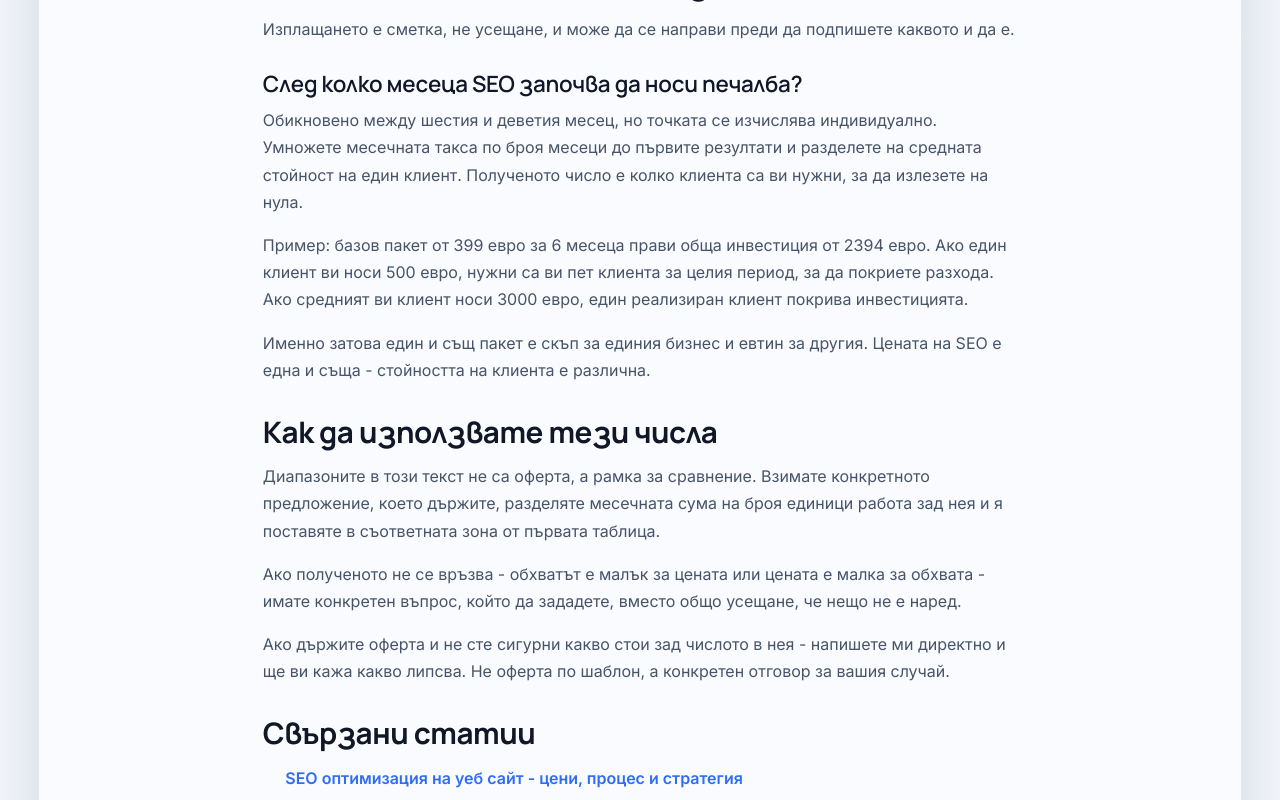
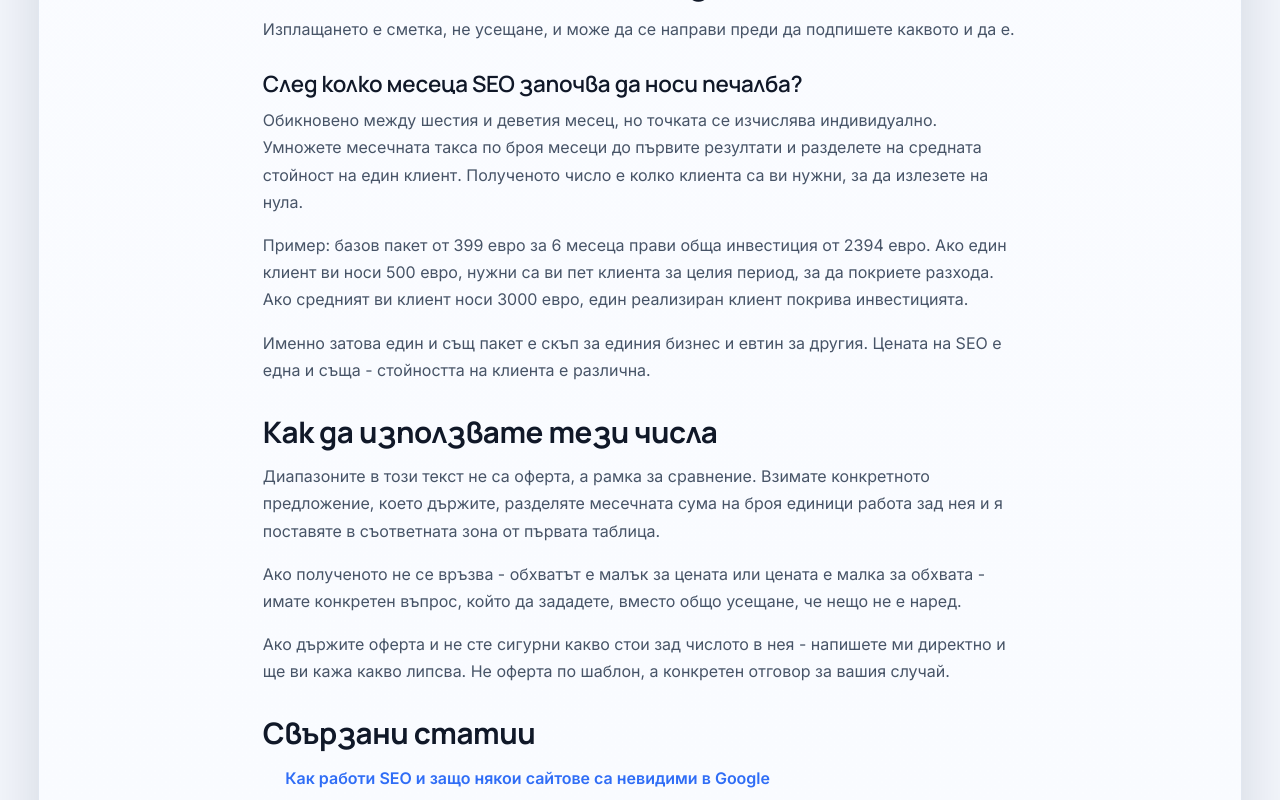
Before and after one commit to inweblife/inweblife, a Next.js app: page /seo-optimizaciya-ceni in a window 1280 px wide. Shown: the part 11200-12000 px from the top of the page. Built offline with nearby package versions, Linux system fonts and the light colour scheme; no server answers.

Commit message:
Update seo-optimizaciya-ceni.js

```diff
--- a/pages/seo-optimizaciya-ceni.js
+++ b/pages/seo-optimizaciya-ceni.js
@@ -791,7 +791,7 @@ const SeoOptimizaciyaCeni = () => {
           <RelatedPosts
             currentHref="/seo-optimizaciya-ceni"
             styles={styles}
-            hrefs={["/seo-optimizaciya-na-ueb-sait", "/semantichno-yadro", "/kalkulator-digitalen-marketing"]}
+            hrefs={["/kak-raboti-seo", "/ai-seo-lie", "/website-and-google-ads"]}
           />
 
           <ShareButtons
```
